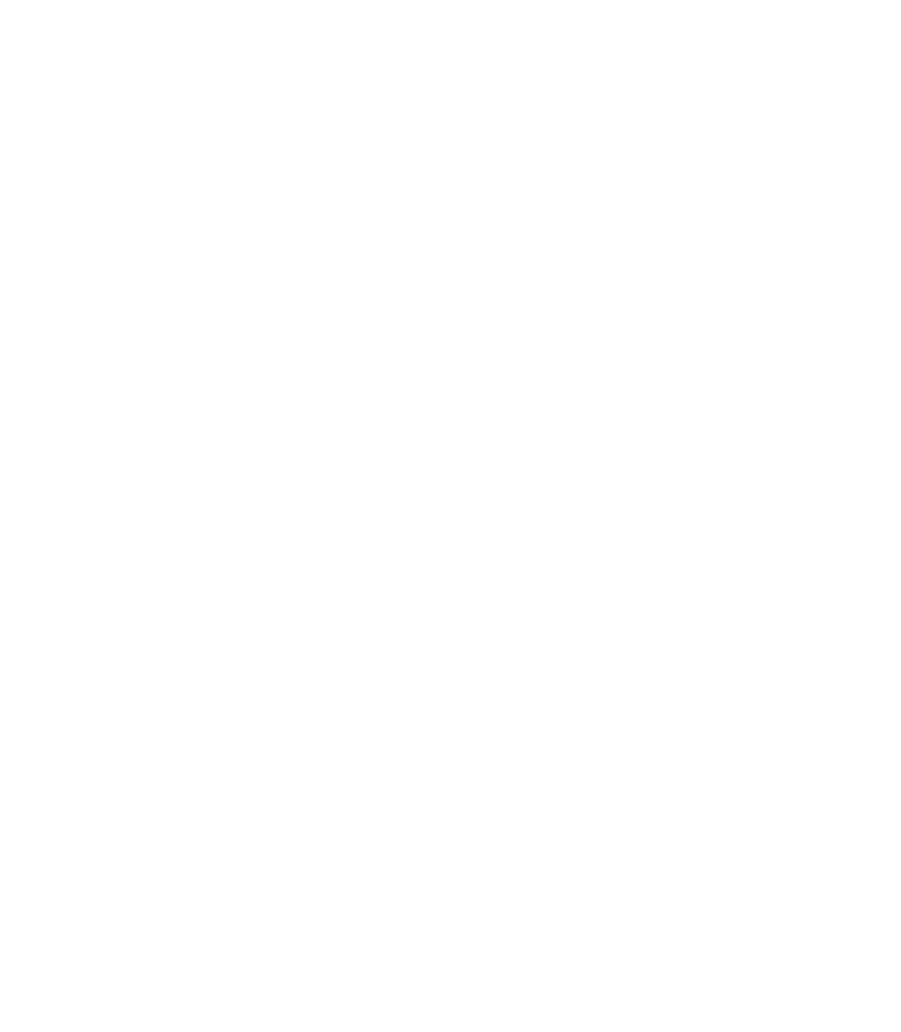
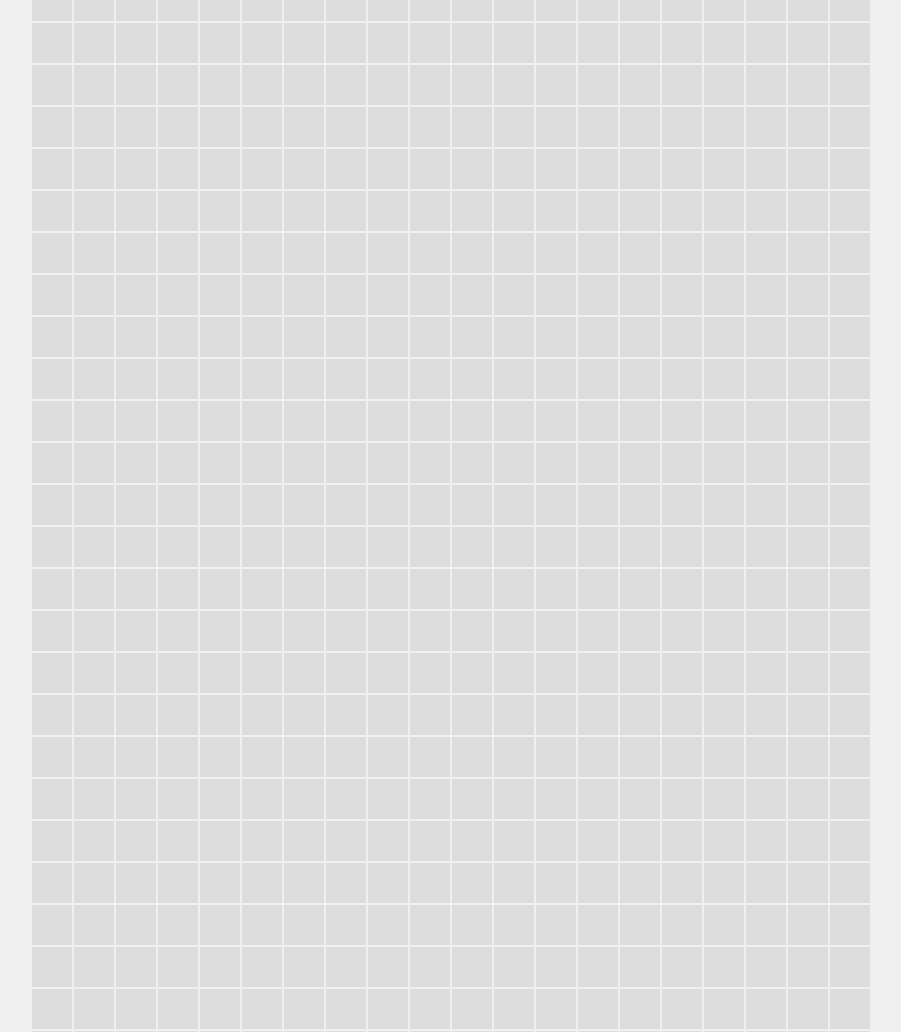
Before and after one commit to acciojob/Color-board-BrainCellCoder, a website: page main.html in a window 1280 px wide. Shown: the top 1032 px of the page, without its empty margins (189-1090 px from the left). Before the commit the page ends 800 px from the top, so only its background shows below. Drawn offline with Linux system fonts and the light colour scheme.

Commit message:
created a submission

```diff
--- a/main.html
+++ b/main.html
@@ -1,16 +1,14 @@
 <!DOCTYPE html>
-
-<html>
-
+<html lang="en">
 <head>
-	<link rel="stylesheet" href="styles.css">
+<meta charset="UTF-8">
+<meta name="viewport" content="width=device-width, initial-scale=1.0">
+<title>Color Board</title>
+<link rel="stylesheet" href="styles.css">
 </head>
-
 <body>
-	<!-- the entire body must be written by student -->
-    <script type="text/javascript" src="./script.js">
-</script>
-
+<div class="container">
+</div>
+<script src="script.js"></script>
 </body>
-
 </html>
--- a/script.js
+++ b/script.js
@@ -1 +1,15 @@
-//your JS code here. If required.
+const container = document.querySelector('.container');
+const numSquares = 800;
+for (let i = 0; i < numSquares; i++) {
+    const square = document.createElement('div');
+    square.classList.add('square');
+    container.appendChild(square);
+    square.addEventListener('mouseenter', () => {
+        square.style.backgroundColor = '#3498db';
+    });
+    square.addEventListener('mouseleave', () => {
+        setTimeout(() => {
+            square.style.backgroundColor = '#ddd';
+        }, 1000);
+    });
+}
--- a/styles.css
+++ b/styles.css
@@ -1 +1,27 @@
-/*  your css code here. If applicable */
+body {
+    font-family: Arial, sans-serif;
+    background-color: #f0f0f0;
+    display: flex;
+    justify-content: center;
+    align-items: center;
+    height: 100vh;
+    margin: 0;
+}
+
+.container {
+    display: grid;
+    grid-template-columns: repeat(20, 40px);
+    grid-template-rows: repeat(40, 40px);
+    gap: 2px;
+}
+
+.square {
+    width: 40px;
+    height: 40px;
+    background-color: #ddd;
+    transition: background-color 0.5s ease;
+}
+
+.square:hover {
+    background-color: #3498db;
+}
```
